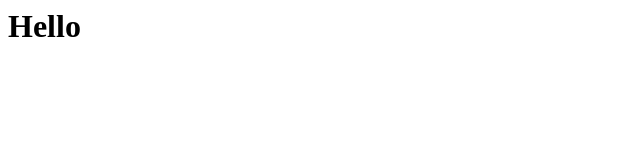
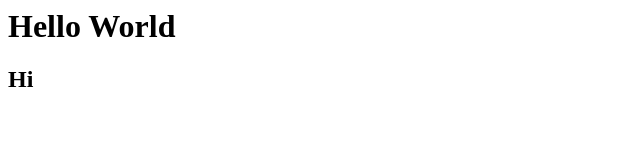
Before and after one commit to Viktor7007/new_git, a plain HTML site: page index.html in a window 1280 px wide. Shown: the whole page, without its empty margins (0-640 px from the left). Drawn offline with Linux system fonts and the light colour scheme.

Commit message:
Добавил строку h2

```diff
--- a/index.html
+++ b/index.html
@@ -1 +1,2 @@
-<h1> Hello </h1>
+<h1> Hello World </h1>
+<H2> Hi </h2>
```
